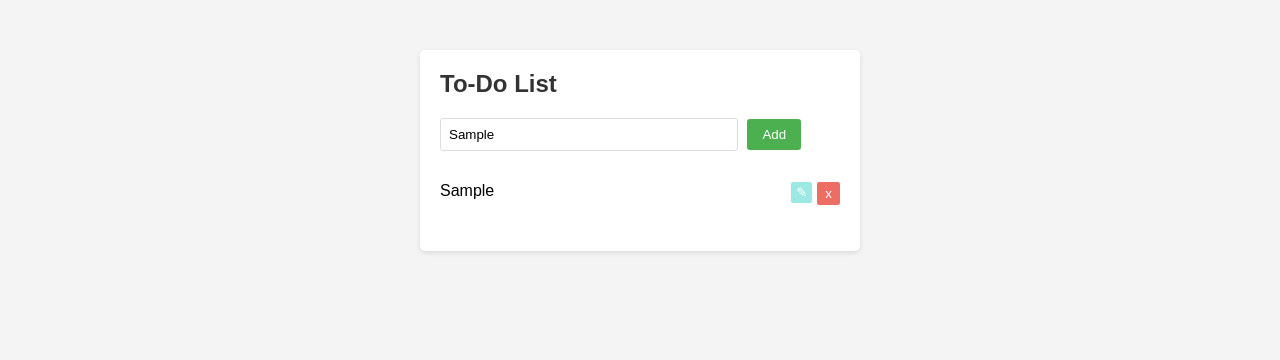
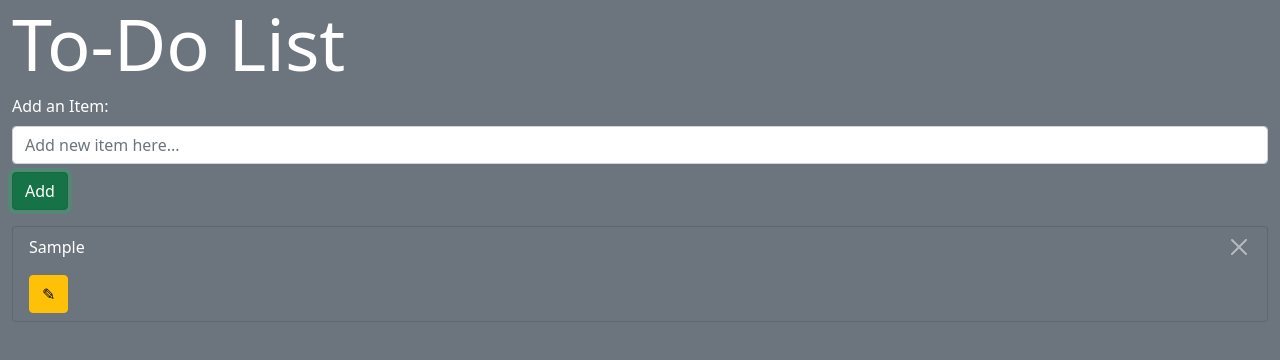
Before and after one commit to Kevin-Kolesky/ToDoList, a plain HTML site: page index.html in a window 1280 px wide. Both pictures are taken after typing "Sample" into the empty fields and a click on the button "Add". Drawn offline with nearby package versions, Linux system fonts and the light colour scheme.

Commit message:
Fixed functionality & Added Bootstrap
Added Bootstrap to the project. (Deleted custom CSS file)

Refactored and cleaned up the code to get rid of some issues.
Code should be much more modular now.

```diff
--- a/index.html
+++ b/index.html
@@ -4,18 +4,24 @@
     <meta charset="UTF-8">
     <meta name="viewport" content="width=device-width, initial-scale=1.0">
     <title>To-Do List:</title>
-    <link rel="stylesheet" href="styles.css">
-</head>
-<body>
-    <div class="todo-container">
-      <h2>To-Do List</h2>
-      <input type="text" id="todo-input" placeholder="Add new item...">
-      <button id="add-button">Add</button>
-      <ul id="todo-list">
+    <link href="https://cdn.jsdelivr.net/npm/bootstrap@5.0.2/dist/css/bootstrap.min.css" rel="stylesheet" integrity="sha384-EVSTQN3/azprG1Anm3QDgpJLIm9Nao0Yz1ztcQTwFspd3yD65VohhpuuCOmLASjC" crossorigin="anonymous">
+    <script src="https://cdn.jsdelivr.net/npm/bootstrap@5.0.2/dist/js/bootstrap.bundle.min.js" integrity="sha384-MrcW6ZMFYlzcLA8Nl+NtUVF0sA7MsXsP1UyJoMp4YLEuNSfAP+JcXn/tWtIaxVXM" crossorigin="anonymous"></script>
+  </head>
+<body class="bg-secondary text-white">
+    <div class="todo-container container-fluid">
+      <h2 class="display-2">To-Do List</h2>
+      <div class="mb-2">
+        <label for="todo-input" class="form-label">Add an Item:</label>
+        <input type="text" class="form-control" id="todo-input" placeholder="Add new item here...">
+      </div>
+
+      <button id="add-button" type="button" class="mb-3 btn btn-success">Add</button>
+
+      <ul class="list-group" id="todo-list">
         <!-- To-Do items will be dynamically added here -->
       </ul>
     </div>
 
-    <script src="script.js"></script>
+    <script src="script.js" ></script>
   </body>
 </html>
--- a/script.js
+++ b/script.js
@@ -1,6 +1,76 @@
+
+let items = JSON.parse(localStorage.getItem('items')) || [];
+let UpdateState = false;
+const btnAdd = document.getElementById('add-button');
+
+function addItem() {
+    let item = document.getElementById('todo-input').value;
+
+    if (item === "") {
+        alert("To-Do item can not be empty!");
+        document.getElementById('todo-input').focus();
+        return;
+    }
+
+    if (UpdateState === false) {
+        items.push(item);
+    } else {
+        let id = UpdateState;
+        items[id] = item;
+        UpdateState = false;
+    }
+
+    localStorage.setItem('items', JSON.stringify(items));
+    displayItems();
+    document.getElementById('todo-input').value = '';
+}
+
+function displayItems() {
+    const list = document.getElementById('todo-list');
+    list.innerHTML = '';
+    items.forEach((item, index) => {
+        let HTMLString = `
+            <li class="list-group-item text-white list-group-item-action bg-secondary" id="item${index}">
+                <button type="button" class="delete-button btn-close btn-close-white float-end" aria-label="Close" id="edit${index}"></button>
+                <p class="card-text text-truncate">${item}</p>
+                <button type="button" class="edit-button btn btn-warning float-start" id="edit${index}">✎</button>
+          </li>
+        `;
+        list.insertAdjacentHTML('beforeend', HTMLString);
+        btnAdd.innerHTML = 'Add';
+    });
+
+    // Attach event listeners for edit and delete buttons
+    document.querySelectorAll('.edit-button').forEach((button, index) => {
+        button.addEventListener('click', function() {
+            UpdateState = index; // Set the update state to the index of the item being edited
+            document.getElementById('todo-input').value = items[index]; // Fill input with current item text
+            btnAdd.innerHTML = 'Update';
+            document.getElementById('todo-input').focus();
+        });
+    });
+
+    document.querySelectorAll('.delete-button').forEach((button, index) => {
+        button.addEventListener('click', function() {
+            items.splice(index, 1);
+            localStorage.setItem('items', JSON.stringify(items));
+            displayItems(); // Update display after deletion
+        });
+    });
+}
+
+btnAdd.addEventListener('click', addItem);
+
+// Display items when the page loads
+window.addEventListener('load', displayItems);
+//*/
+////////////////
+
+/*
 btnAdd = document.getElementById('add-button');
 let isRendered = 1;
 let items = JSON.parse(localStorage.getItem('items')) || [];
+let UpdateState = false;
 
 function addItem(){
     let item = document.getElementById('todo-input').value;
@@ -23,9 +93,13 @@ function addItem(){
         </li>
     `;
     list.insertAdjacentHTML('beforeend', HTMLString);
+
+    if (UpdateState === false ){
+        btnAdd.addEventListener('click', addItem);
+    } else{
+        btnAdd.addEventListener('click', () => editItem(id))
     }
-
-btnAdd.addEventListener('click', addItem);
+}
 
 function displayItems() {
     const list = document.getElementById('todo-list');
@@ -46,18 +120,31 @@ function displayItems() {
 document.addEventListener('click', function(event) {
     if (event.target.classList.contains('edit-button')) {
         const id = event.target.id.replace('edit', ''); // Remove "edit" text from the ID
-        let newText = prompt('Edit item:', "");
+        let item = document.getElementById('todo-input');
+        item.focus();
+        UpdateState = true;
+        if (UpdateState === false ){
+            btnAdd.addEventListener('click', addItem);
+        } else{
+            btnAdd.addEventListener('click', () => editItem(id))
+        }
+    }
+});
+
+function editItem(id){
+    let  newText = document.getElementById('todo-input').value;
     if (newText !== "") {
         items[id] = newText;
         localStorage.setItem('items', JSON.stringify(items));
         displayItems();
+        UpdateState = false;
   }else{
     alert( "To-Do item can not be empty!" );
     document.getElementById('todo-input').focus() ;
     return;
   }
 }
-});
+
 
 document.addEventListener('click', function(event) {
     if (event.target.classList.contains('delete-button')) {
@@ -81,3 +168,6 @@ document.addEventListener('click', function(event) {
 
 // Display items when the page loads
 window.addEventListener('load', displayItems);
+
+
+*/
--- a/styles.css
+++ /dev/null
@@ -1,78 +0,0 @@
-body {
-    font-family: Arial, sans-serif;
-    background-color: #f4f4f4;
-  }
-
-  .todo-container {
-    max-width: 400px;
-    margin: 50px auto;
-    padding: 20px;
-    background-color: #fff;
-    border-radius: 5px;
-    box-shadow: 0 2px 5px rgba(0, 0, 0, 0.1);
-  }
-
-  h2 {
-    margin-top: 0;
-    color: #333;
-  }
-
-  input[type="text"] {
-    width: 70%;
-    padding: 8px;
-    margin-right: 5px;
-    border: 1px solid #ddd;
-    border-radius: 3px;
-  }
-
-  button {
-    padding: 8px 15px;
-    background-color: #4caf50;
-    color: #fff;
-    border: none;
-    border-radius: 3px;
-    cursor: pointer;
-  }
-
-  button:hover {
-    background-color: #45a049;
-  }
-
-  ul {
-    list-style-type: none;
-    padding: 0;
-  }
-
-  li {
-    padding: 15px 0;
-    border-bottom: 1px solid #ddd;
-  }
-
-  li:last-child {
-    border-bottom: none;
-  }
-
-  .delete-button, .edit-button {
-    float: right;
-    background-color: #eb6d64;
-    color: white;
-    border: none;
-    border-radius: 10%;
-    cursor: pointer;
-    transition: background-color 0.3s ease;
-    padding: 4px 8px;
-  }
-
-  .delete-button:hover{
-    background-color: #cc0000;
-  }
-
-  .edit-button {
-    background-color: #9be9e2;
-    margin-right: 5px;
-    padding: 3px 5px;
-  }
-
-   .edit-button:hover {
-    background-color: #1bb3eb;
-  }
```
Lines whose indentation alone changed are shown as unchanged.
